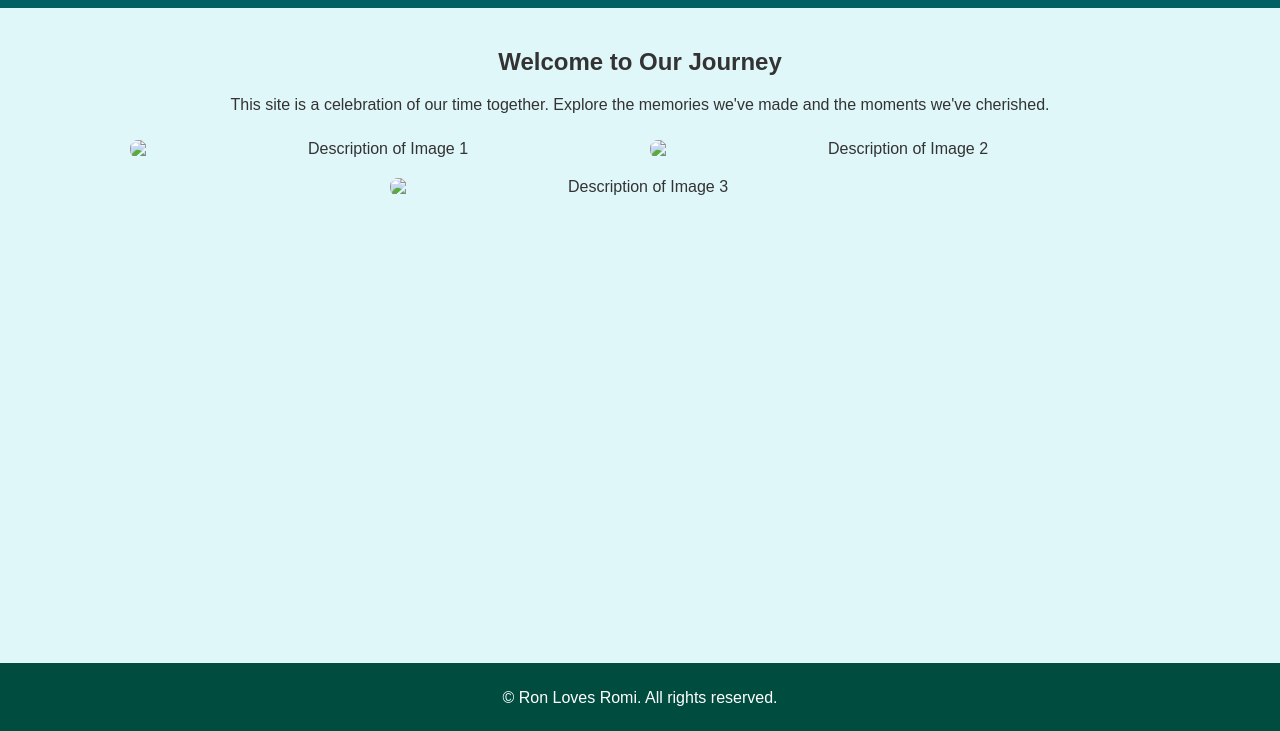
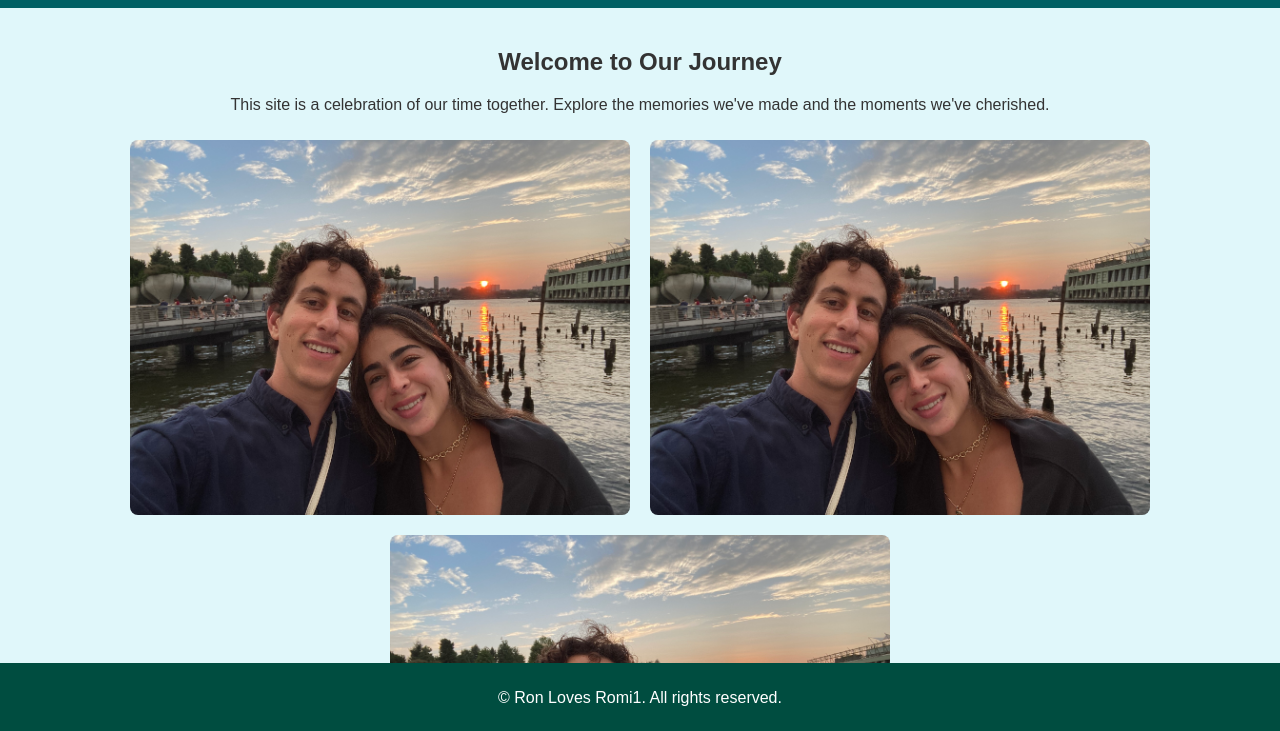
Before and after one commit to ronxromi/ronxromi.github.io, a plain HTML site: page index.html in a window 1280 px wide. Shown: the part 67-798 px from the top of the page. Drawn offline with Linux system fonts and the light colour scheme.

Commit message:
add pics back in

```diff
--- a/index.html
+++ b/index.html
@@ -23,14 +23,14 @@
             <p>This site is a celebration of our time together. Explore the memories we've made and the moments we've cherished.</p>
         </section>
         <section class="gallery">
-            <img src="image1.jpg" alt="Description of Image 1">
-            <img src="image2.jpg" alt="Description of Image 2">
-            <img src="image3.jpg" alt="Description of Image 3">
+            <img src="pics/year1.jpg" alt="Description of Image 1">
+            <img src="pics/year1.jpg" alt="Description of Image 2">
+            <img src="pics/year1.jpg" alt="Description of Image 3">
             <!-- Add more images as needed -->
         </section>
     </main>
     <footer>
-        <p>&copy; Ron Loves Romi. All rights reserved.</p>
+        <p>&copy; Ron Loves Romi1. All rights reserved.</p>
     </footer>
 </body>
 </html>
```
